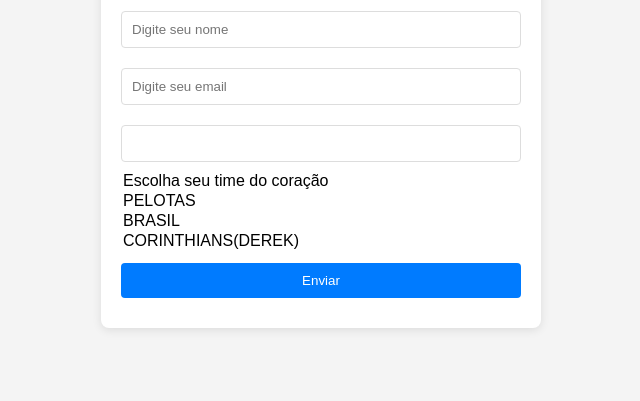
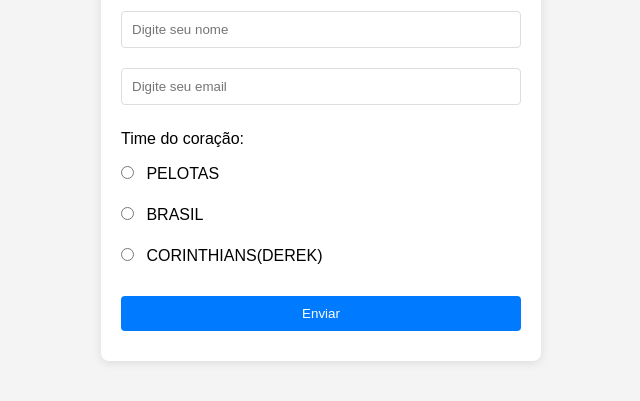
Before and after one commit to mullerbau/docker-simultaneo, a website: page public/index.html in a window 1280 px wide. Shown: the part 119-520 px from the top of the page, without its empty margins (319-959 px from the left). Drawn offline with Linux system fonts and the light colour scheme.

Commit message:
aoushalsbhd

```diff
--- a/public/index.html
+++ b/public/index.html
@@ -10,12 +10,14 @@
         <form method="POST" action="/submit">
             <input type="text" name="nome" placeholder="Digite seu nome" required>
             <input type="text" name="email" placeholder="Digite seu email" required>
-            <input type="select" name="time" required>
-                <option value="">Escolha seu time do coração</option>
-                <option value="PELOTAS">PELOTAS</option>
-                <option value="BRASIL">BRASIL</option>
-                <option value="CORINTHIANS(DEREK)">CORINTHIANS(DEREK)</option>
-            </select>
+
+            <div class="radio-group">
+                <label>Time do coração:</label>
+                <label><input type="radio" name="time" value="PELOTAS" required> PELOTAS</label>
+                <label><input type="radio" name="time" value="BRASIL" required> BRASIL</label>
+                <label><input type="radio" name="time" value="CORINTHIANS(DEREK)" required> CORINTHIANS(DEREK)</label>
+            </div>
+
             <button type="submit">Enviar</button>
         </form>
     </div>
--- a/public/style.css
+++ b/public/style.css
@@ -40,8 +40,19 @@
     background: #0056b3;
 }
 
-select {
-    background: white;
+.radio-group {
+    margin: 15px 0;
+}
+
+.radio-group label {
+    display: block;
+    margin: 8px 0;
+    font-weight: normal;
+}
+
+.radio-group input[type="radio"] {
+    width: auto;
+    margin-right: 8px;
 }
 
 a {
```
